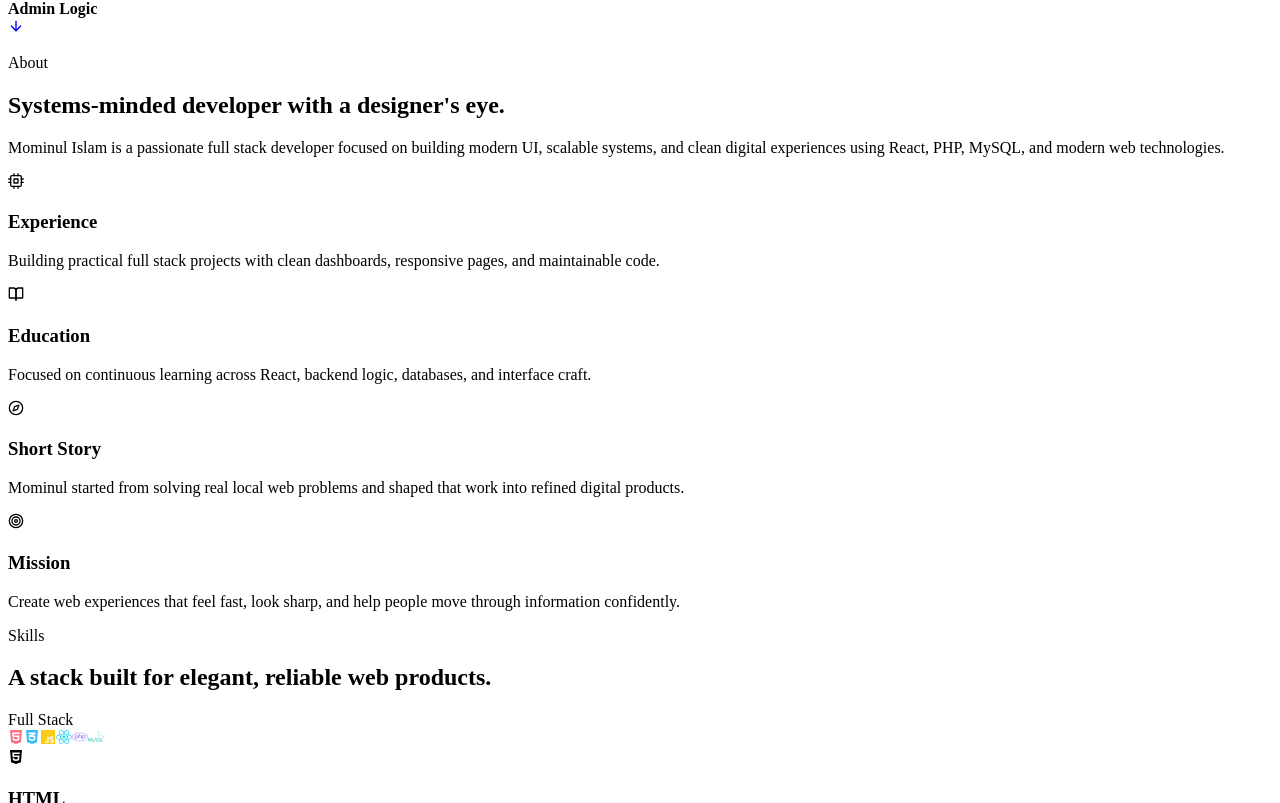
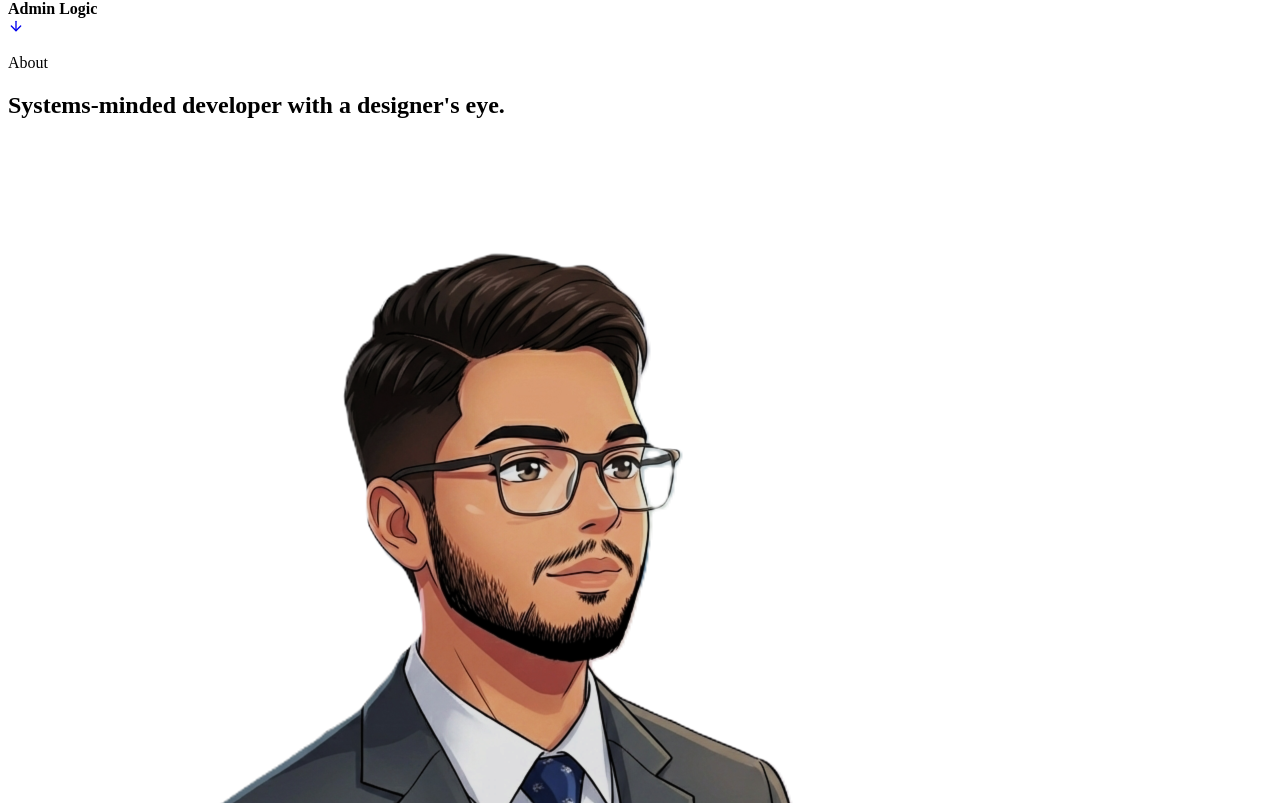
Before and after one commit to mominulislam2003/mominul-portfolio, a React (Vite) app: page / in a window 1280 px wide. Shown: the part 597-1400 px from the top of the page. Built offline with nearby package versions, Linux system fonts and the light colour scheme; the HTML template or start-up script is replaced by a standard one.

Commit message:
Add files via upload

```diff
--- a/src/App.jsx
+++ b/src/App.jsx
@@ -48,8 +48,9 @@ export default function App() {
         ) : null}
       </AnimatePresence>
 
+      <Navbar />
+
       <div className="page-shell opacity-0">
-        <Navbar />
         <main>
           <Hero />
           <About />
--- a/src/components/About.jsx
+++ b/src/components/About.jsx
@@ -22,8 +22,7 @@ export default function About() {
         >
           <div className="avatar-frame">
             <div className="avatar-screen">
-              <div className="avatar-head" />
-              <div className="avatar-body" />
+              <img className="about-photo" src="/avater.png" alt="Mominul Islam" />
               <div className="avatar-code avatar-code-a" />
               <div className="avatar-code avatar-code-b" />
               <div className="avatar-code avatar-code-c" />
--- a/src/components/Contact.jsx
+++ b/src/components/Contact.jsx
@@ -19,8 +19,8 @@ export default function Contact() {
       <div className="grid gap-6 lg:grid-cols-[0.8fr_1.2fr]">
         <div className="glass-panel p-6 sm:p-8">
           <div className="space-y-4">
-            <a className="contact-line" href="mailto:mominul@example.com"><FiMail /> mominulislam.miad@gmail.com</a>
-            <a className="contact-line" href="tel:+8801000000000"><FiPhone /> +880 1560 019656</a>
+            <a className="contact-line" href="mailto:mominul@example.com"><FiMail /> mominul@example.com</a>
+            <a className="contact-line" href="tel:+8801000000000"><FiPhone /> +880 1000 000000</a>
             <span className="contact-line"><FiMapPin /> Bangladesh</span>
           </div>
           <div className="mt-8 flex flex-wrap gap-3">
--- a/src/styles.css
+++ b/src/styles.css
@@ -426,6 +426,8 @@ button {
 .avatar-screen {
   position: absolute;
   inset: 48px 18px 18px;
+  display: grid;
+  place-items: center;
   overflow: hidden;
   border: 1px solid rgba(255, 255, 255, 0.13);
   border-radius: 34px;
@@ -435,6 +437,17 @@ button {
     rgba(255, 255, 255, 0.06);
   box-shadow: 0 30px 90px rgba(0, 0, 0, 0.42), inset 0 0 45px rgba(255, 255, 255, 0.045);
   backdrop-filter: blur(22px);
+}
+
+.about-photo {
+  position: absolute;
+  inset: 0;
+  height: 100%;
+  width: 100%;
+  object-fit: contain;
+  object-position: center bottom;
+  padding: 18px 18px 0;
+  filter: drop-shadow(0 28px 42px rgba(0, 0, 0, 0.42)) saturate(1.06);
 }
 
 .avatar-head,
```
Also changed, not shown: public/avater.png (added), 1 other file (tests, documents, lock files or other folders).
